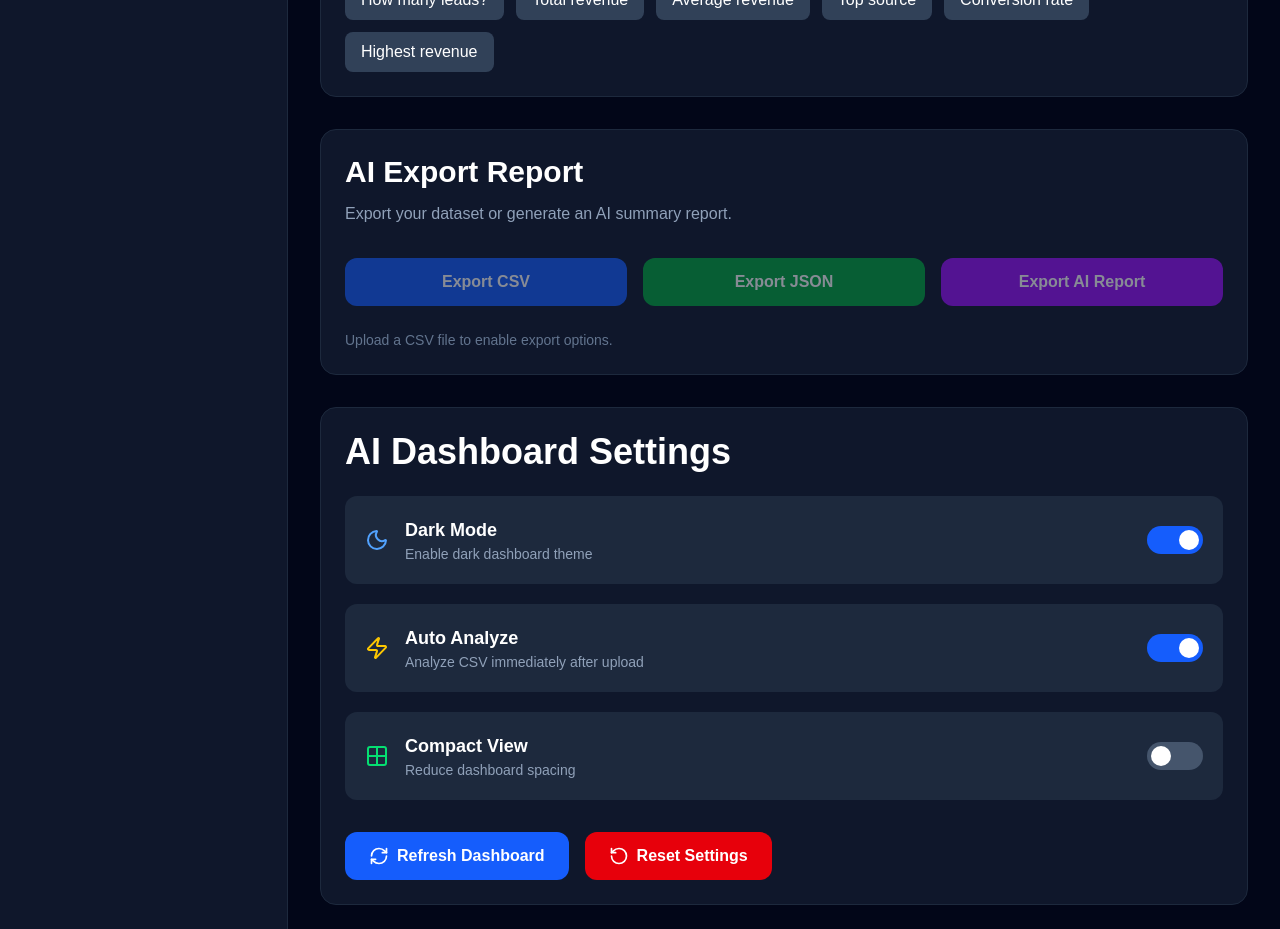
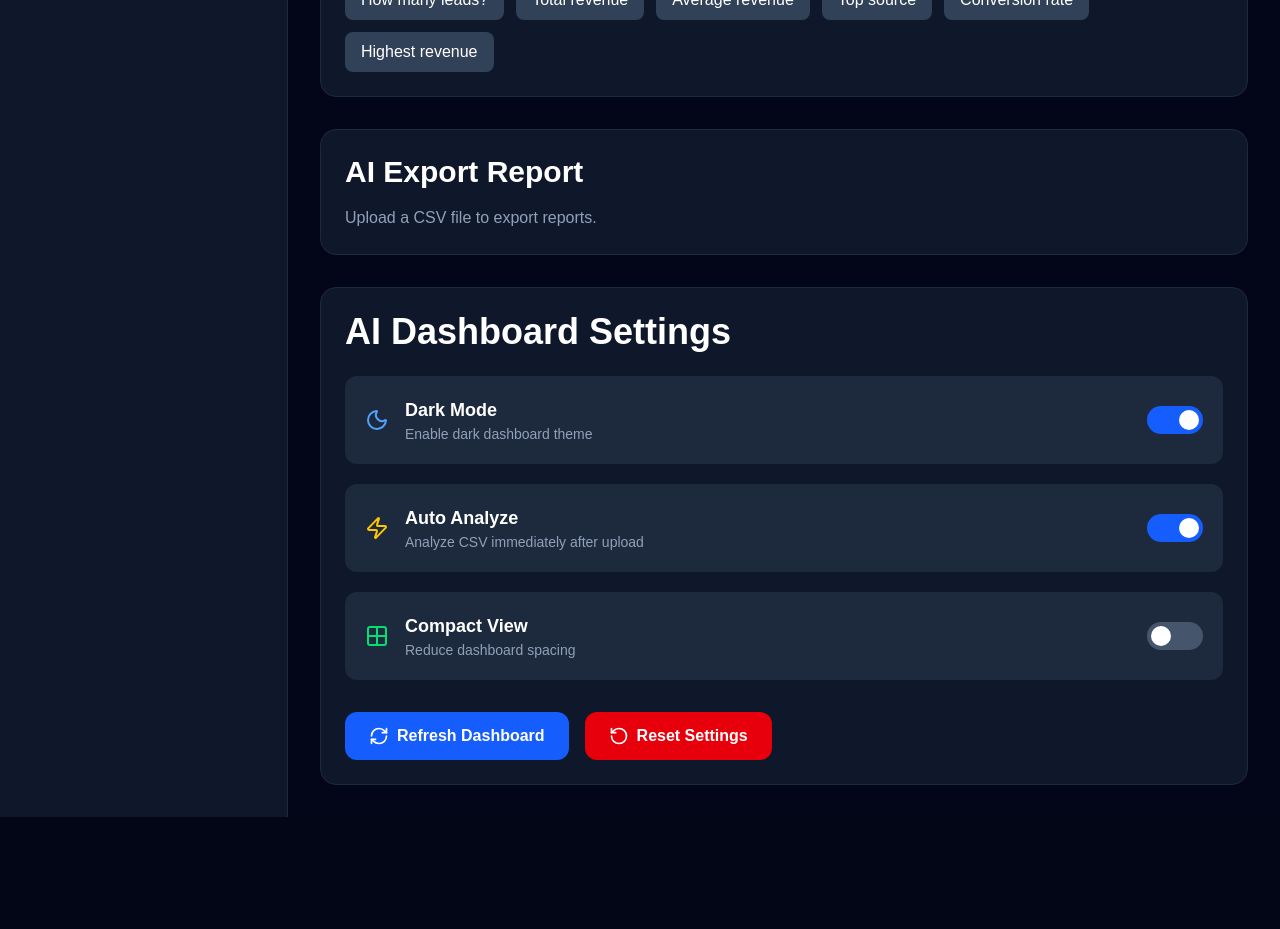
Before and after one commit to Pravin97s/LeadPilotAI, a Next.js app in the folder frontend/: page / in a window 1280 px wide. Shown: the part 4440-5369 px from the top of the page. After the commit the page ends 5257 px from the top, so only its background shows below. Built offline with nearby package versions, Linux system fonts and the light colour scheme.

Commit message:
Added Excel export utility and improved export report

```diff
--- a/frontend/src/components/AIExportReport.tsx
+++ b/frontend/src/components/AIExportReport.tsx
@@ -1,228 +1,81 @@
 "use client";
 
+import { Download } from "lucide-react";
 import useDashboard from "@/hooks/useDashboard";
+import {
+  exportCSV,
+  exportJSON,
+  exportExcel,
+} from "@/utils/exportReport";
 
 export default function AIExportReport() {
-  const { rows, columnMapping } = useDashboard();
+  const { rows } = useDashboard();
 
-  function download(
-    content: string,
-    filename: string,
-    type: string
-  ) {
-    const blob = new Blob([content], {
-      type,
-    });
+  if (!rows.length) {
+    return (
+      <section className="rounded-2xl border border-slate-800 bg-slate-900 p-6">
+        <h2 className="mb-4 text-3xl font-bold">
+          AI Export Report
+        </h2>
 
-    const url = URL.createObjectURL(blob);
-
-    const link = document.createElement("a");
-
-    link.href = url;
-
-    link.download = filename;
-
-    link.click();
-
-    URL.revokeObjectURL(url);
-  }
-
-  function exportCSV() {
-    if (!rows.length) return;
-
-    const headers = Object.keys(rows[0]);
-
-    const csv = [
-      headers.join(","),
-
-      ...rows.map((row) =>
-        headers
-          .map(
-            (header) =>
-              `"${String(
-                row[header] ?? ""
-              ).replace(/"/g, '""')}"`
-          )
-          .join(",")
-      ),
-    ].join("\n");
-
-    download(
-      csv,
-      "leadpilot-data.csv",
-      "text/csv"
-    );
-  }
-
-  function exportJSON() {
-    if (!rows.length) return;
-
-    download(
-      JSON.stringify(rows, null, 2),
-      "leadpilot-data.json",
-      "application/json"
-    );
-  }
-
-  function exportSummary() {
-    if (!rows.length) return;
-
-    const revenueColumn =
-      columnMapping["Revenue"];
-
-    const statusColumn =
-      columnMapping["Status"];
-
-    const sourceColumn =
-      columnMapping["Source"];
-
-    let totalRevenue = 0;
-
-    let converted = 0;
-
-    const sourceCount: Record<
-      string,
-      number
-    > = {};
-
-    rows.forEach((row) => {
-      if (revenueColumn) {
-        const value = Number(
-          String(
-            row[revenueColumn] ?? ""
-          ).replace(/[^\d.-]/g, "")
-        );
-
-        if (!isNaN(value)) {
-          totalRevenue += value;
-        }
-      }
-
-      if (statusColumn) {
-        const status = String(
-          row[statusColumn] ?? ""
-        ).toLowerCase();
-
-        if (
-          status.includes("won") ||
-          status.includes("converted") ||
-          status.includes("closed")
-        ) {
-          converted++;
-        }
-      }
-
-      if (sourceColumn) {
-        const source = String(
-          row[sourceColumn] ?? "Unknown"
-        );
-
-        sourceCount[source] =
-          (sourceCount[source] || 0) + 1;
-      }
-    });
-
-    const topSource =
-      Object.entries(sourceCount).sort(
-        (a, b) => b[1] - a[1]
-      )[0]?.[0] ?? "N/A";
-
-    const report = `
-===============================
-      LEADPILOT AI REPORT
-===============================
-
-Generated:
-${new Date().toLocaleString()}
-
---------------------------------
-Dataset Summary
---------------------------------
-
-Total Leads:
-${rows.length}
-
-Total Revenue:
-₹${totalRevenue.toLocaleString()}
-
-Average Revenue:
-₹${(
-      totalRevenue /
-      Math.max(rows.length, 1)
-    ).toFixed(2)}
-
-Conversion Rate:
-${(
-      (converted /
-        Math.max(rows.length, 1)) *
-      100
-    ).toFixed(1)}%
-
-Top Lead Source:
-${topSource}
-
-Rows Analysed:
-${rows.length}
-
-Columns:
-${Object.keys(rows[0]).length}
-
---------------------------------
-
-Generated by LeadPilot AI
-
-`;
-
-    download(
-      report,
-      "LeadPilot-AI-Report.txt",
-      "text/plain"
+        <p className="text-slate-400">
+          Upload a CSV file to export reports.
+        </p>
+      </section>
     );
   }
 
   return (
     <section className="rounded-2xl border border-slate-800 bg-slate-900 p-6">
-      <h2 className="mb-3 text-3xl font-bold">
-        AI Export Report
-      </h2>
+      <div className="mb-6 flex items-center gap-3">
+        <Download className="text-blue-400" size={30} />
 
-      <p className="mb-8 text-slate-400">
-        Export your dataset or generate an
-        AI summary report.
-      </p>
+        <div>
+          <h2 className="text-3xl font-bold">
+            AI Export Report
+          </h2>
 
-      <div className="grid gap-4 md:grid-cols-3">
+          <p className="text-slate-400">
+            Export your analyzed dataset in multiple formats.
+          </p>
+        </div>
+      </div>
+
+      <div className="grid gap-6 md:grid-cols-3">
         <button
-          onClick={exportCSV}
-          disabled={!rows.length}
-          className="rounded-xl bg-blue-600 px-6 py-3 font-semibold hover:bg-blue-700 disabled:opacity-50"
+          onClick={() => exportCSV(rows)}
+          className="rounded-xl bg-blue-600 p-5 font-semibold transition hover:bg-blue-700"
         >
           Export CSV
         </button>
 
         <button
-          onClick={exportJSON}
-          disabled={!rows.length}
-          className="rounded-xl bg-green-600 px-6 py-3 font-semibold hover:bg-green-700 disabled:opacity-50"
+          onClick={() => exportExcel(rows)}
+          className="rounded-xl bg-green-600 p-5 font-semibold transition hover:bg-green-700"
+        >
+          Export Excel (.xlsx)
+        </button>
+
+        <button
+          onClick={() => exportJSON(rows)}
+          className="rounded-xl bg-purple-600 p-5 font-semibold transition hover:bg-purple-700"
         >
           Export JSON
         </button>
-
-        <button
-          onClick={exportSummary}
-          disabled={!rows.length}
-          className="rounded-xl bg-purple-600 px-6 py-3 font-semibold hover:bg-purple-700 disabled:opacity-50"
-        >
-          Export AI Report
-        </button>
       </div>
 
-      {!rows.length && (
-        <p className="mt-6 text-sm text-slate-500">
-          Upload a CSV file to enable export
-          options.
-        </p>
-      )}
+      <div className="mt-8 rounded-xl bg-slate-800 p-5">
+        <h3 className="mb-3 text-xl font-semibold">
+          Export Summary
+        </h3>
+
+        <ul className="space-y-2 text-slate-300">
+          <li>• Total Records: {rows.length}</li>
+          <li>• Available Formats: CSV, Excel, JSON</li>
+          <li>• Export includes all uploaded columns</li>
+          <li>• Excel report preserves tabular structure</li>
+        </ul>
+      </div>
     </section>
   );
 }
--- a/frontend/src/utils/exportReport.ts
+++ b/frontend/src/utils/exportReport.ts
@@ -0,0 +1,72 @@
+import * as XLSX from "xlsx";
+
+export function exportCSV(rows: any[]) {
+  if (!rows.length) return;
+
+  const headers = Object.keys(rows[0]);
+
+  const csv = [
+    headers.join(","),
+    ...rows.map((row) =>
+      headers
+        .map((header) => `"${String(row[header] ?? "")}"`)
+        .join(",")
+    ),
+  ].join("\n");
+
+  const blob = new Blob([csv], {
+    type: "text/csv;charset=utf-8;",
+  });
+
+  const url = URL.createObjectURL(blob);
+
+  const link = document.createElement("a");
+
+  link.href = url;
+  link.download = "LeadPilotAI_Report.csv";
+
+  link.click();
+
+  URL.revokeObjectURL(url);
+}
+
+export function exportJSON(rows: any[]) {
+  if (!rows.length) return;
+
+  const blob = new Blob(
+    [JSON.stringify(rows, null, 2)],
+    {
+      type: "application/json",
+    }
+  );
+
+  const url = URL.createObjectURL(blob);
+
+  const link = document.createElement("a");
+
+  link.href = url;
+  link.download = "LeadPilotAI_Report.json";
+
+  link.click();
+
+  URL.revokeObjectURL(url);
+}
+
+export function exportExcel(rows: any[]) {
+  if (!rows.length) return;
+
+  const worksheet = XLSX.utils.json_to_sheet(rows);
+
+  const workbook = XLSX.utils.book_new();
+
+  XLSX.utils.book_append_sheet(
+    workbook,
+    worksheet,
+    "LeadPilotAI"
+  );
+
+  XLSX.writeFile(
+    workbook,
+    "LeadPilotAI_Report.xlsx"
+  );
+}
```
